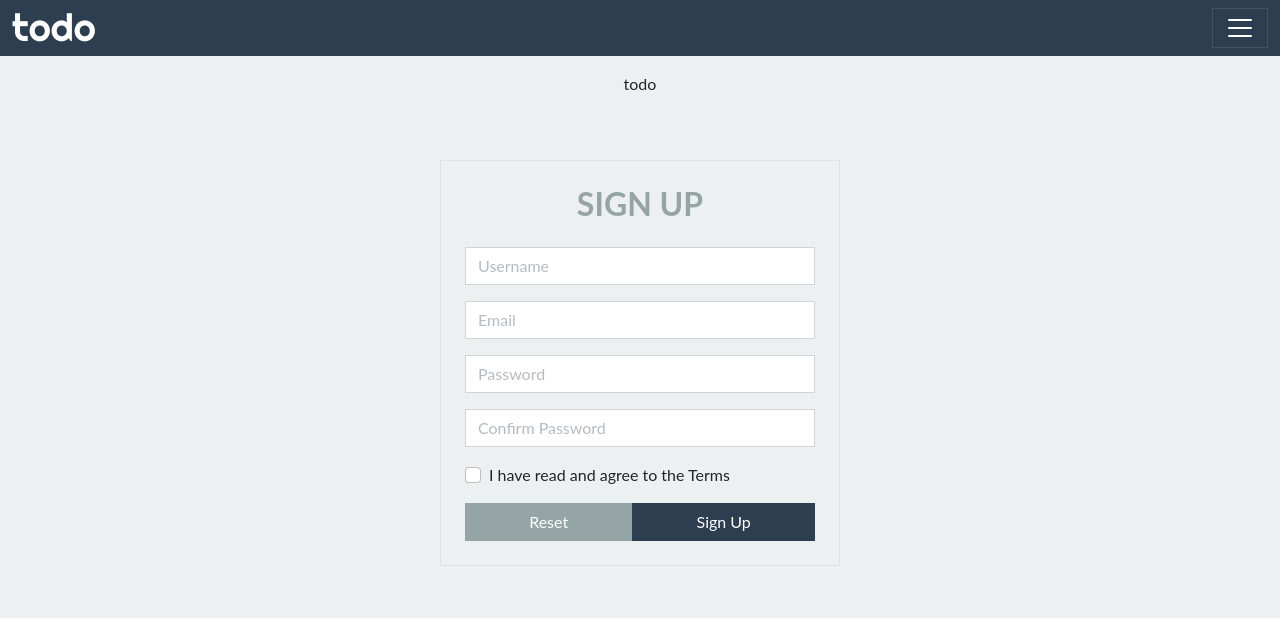
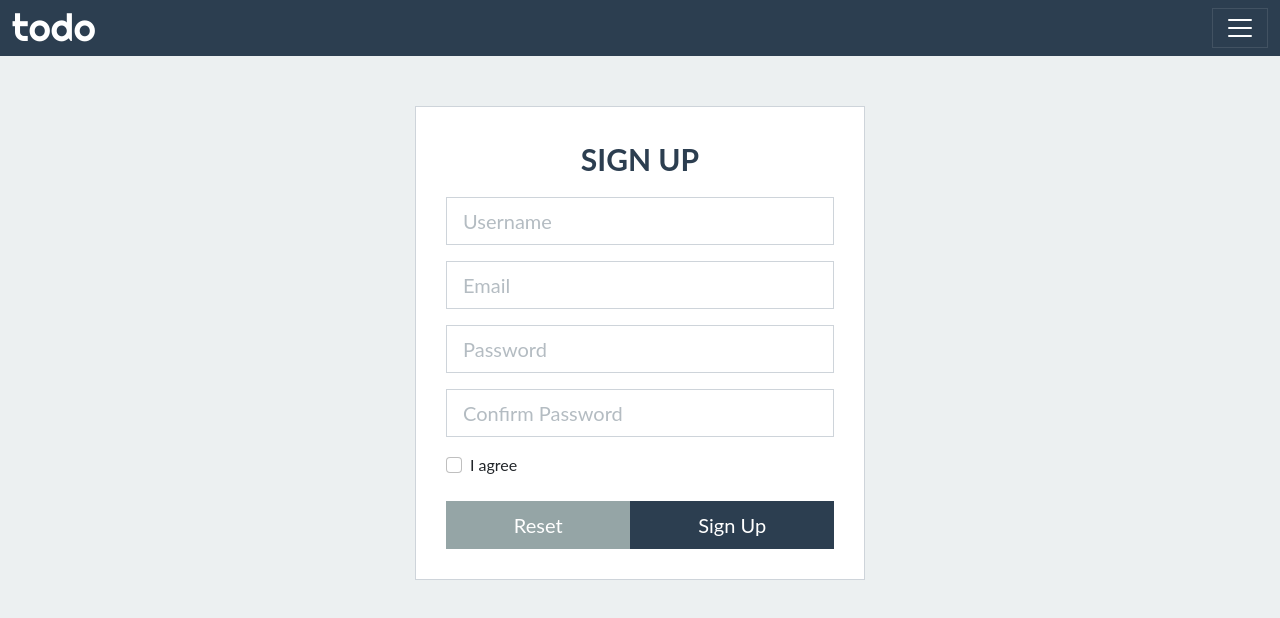
Before and after one commit to ferrylinton/react-todo-dummy, a React (Create React App) app: page /signup in a window 1280 px wide. Shown: the top 618 px of the page. Built offline with nearby package versions, Linux system fonts and the light colour scheme.

Commit message:
update pages

```diff
--- a/src/pages/about/about.jsx
+++ b/src/pages/about/about.jsx
@@ -1,6 +1,13 @@
-function About(){
-  return(
-    <div className="logo text-center my-3">todo</div>
+import "./about.scss";
+
+function About() {
+  return (
+    <div className="d-flex justify-content-center">
+      <div className="about-box">
+        <div className="about-title">todo <span>app</span></div>
+        <div className="about-description">A simple application build with ReactJS with no access to backend</div>
+      </div>
+    </div>
   )
 }
 
--- /dev/null
+++ b/src/pages/about/about.scss
@@ -0,0 +1,28 @@
+.about-box{
+  width: 100%;
+  padding: 15px;
+  display: flex;
+  justify-content: center;
+  align-items: center;
+  flex-direction: column;
+  row-gap: 15px;
+}
+
+.about-title{
+  text-transform: lowercase;
+  font-size: 50px;
+  color: var(--bs-primary);
+  line-height: 1;
+  font-family: 'Righteous', cursive;
+  font-weight: bold;
+
+  span{
+    text-transform: uppercase;
+    font-size: 25px;
+    color: var(--bs-gray-700);
+  }
+}
+
+.about-description{
+  font-size: 20px;
+}
--- a/src/pages/author/author.jsx
+++ b/src/pages/author/author.jsx
@@ -1,6 +1,16 @@
+import "./author.scss";
+import AuthorPng from '../../images/author.png';
+
 function Author(){
+
   return(
-    <div className="logo text-center my-3">Author</div>
+    <div className="d-flex justify-content-center">
+      <div className="author-box">
+        <img src={AuthorPng} alt="Author" className="author-img"  />
+        <div className="author-name">Ferry L. H.</div>
+        <div className="author-title">I am a Software Developer</div>
+      </div>
+    </div>
   )
 }
 
--- /dev/null
+++ b/src/pages/author/author.scss
@@ -0,0 +1,32 @@
+.author-box{
+  width: 100%;
+  padding: 15px;
+  display: flex;
+  justify-content: center;
+  align-items: center;
+  flex-direction: column;
+  row-gap: 15px;
+}
+
+.author-img{
+  width: 200px;
+  height: 200px;
+  border: solid 5px var(--bs-gray-600);
+  border-radius: 50%;
+}
+
+.author-name{
+  text-transform: uppercase;
+  font-family: 'Righteous', cursive;
+  font-size: 50px;
+  font-weight: bold;
+  color: var(--bs-primary);
+  line-height: 1;
+}
+
+.author-title{
+  text-transform: uppercase;
+  font-size: 20px;
+  color: var(--bs-gray-700);
+  line-height: 1;
+}
--- a/src/pages/signin/signin.jsx
+++ b/src/pages/signin/signin.jsx
@@ -1,4 +1,5 @@
 import React from 'react';
+import { Form, Button } from 'react-bootstrap';
 import { useForm } from 'react-hook-form';
 import { yupResolver } from '@hookform/resolvers/yup';
 import * as Yup from 'yup';
@@ -34,50 +35,56 @@ function Signin() {
   };
 
   return (
-    <>
-    <div className="logo text-center my-3">todo</div>
     <div className="d-flex justify-content-center">
-      <form onSubmit={handleSubmit(onSubmit)} className="border m-3 mt-5 px-4 pb-4 signin-box" autoComplete="false" noValidate>
-        <h3 className="text-secondary text-uppercase text-center fw-bold my-4">Sign In</h3>
+      <div className="signin-box">
+        <Form onSubmit={handleSubmit(onSubmit)} autoComplete="false" noValidate>
+          <div className="signin-title">Sign In</div>
 
-        <div className="form-group mb-3">
-          <input
-            name="username"
+          <Form.Group className="mb-3">
+            <Form.Control
+              size="lg"
               type="text"
               placeholder="Username"
               autoComplete="off"
               {...register('username')}
-            className={`form-control ${errors.username ? 'is-invalid' : ''}`}
+              isInvalid={!!errors.username}
             />
-          <div className="invalid-feedback">{errors.username?.message}</div>
-        </div>
+            <Form.Control.Feedback type="invalid">{errors.username?.message}</Form.Control.Feedback>
+          </Form.Group>
 
-        <div className="form-group mb-3">
-          <input
-            name="password"
+          <Form.Group className="mb-4">
+            <Form.Control
+              size="lg"
               type="password"
               placeholder="Password"
               autoComplete="off"
               {...register('password')}
-            className={`form-control ${errors.password ? 'is-invalid' : ''}`}
+              isInvalid={!!errors.password}
             />
-          <div className="invalid-feedback">{errors.password?.message}</div>
+            <Form.Control.Feedback type="invalid">{errors.password?.message}</Form.Control.Feedback>
+          </Form.Group>
+
+          <div className="d-flex">
+            <Button
+              type="reset"
+              variant="secondary"
+              size="lg"
+              onClick={() => reset()}
+              className="flex-fill">
+              Reset
+            </Button>
+            <Button
+              type="submit"
+              variant="primary"
+              size="lg"
+              className="flex-fill">
+              Sign In
+            </Button>
           </div>
 
-        <div className="d-flex">
-          <button
-            type="button"
-            onClick={() => reset()}
-            className="btn btn-secondary flex-fill">
-            Reset
-          </button>
-          <button type="submit" className="btn btn-primary flex-fill">
-            Sign In
-          </button>
+        </Form>
       </div>
-      </form>
     </div>
-    </>
   );
 }
 
--- a/src/pages/signin/signin.scss
+++ b/src/pages/signin/signin.scss
@@ -1,9 +1,28 @@
-.signin-box{
+.signin-box {
+  width: 100%;
+  margin: 50px 15px 15px 15px;
+  background-color: #ffffff;
+  min-width: 400px;
   width: 400px;
-  min-width: 400px;
+  padding: 15px;
 }
 
 @media (min-width: 576px) {
 
+  .signin-box {
+    border: solid 1px var(--bs-gray-400);
+    padding: 30px;
+    width: 450px;
+  }
 
 }
+
+.signin-title {
+  display: block;
+  text-align: center;
+  margin: 0 0 15px 0;
+  color: var(--bs-primary);
+  text-transform: uppercase;
+  font-size: 30px;
+  font-weight: bold;
+}
--- a/src/pages/signup/signup.jsx
+++ b/src/pages/signup/signup.jsx
@@ -1,4 +1,5 @@
 import React from 'react';
+import { Form, Button } from 'react-bootstrap';
 import { useForm } from 'react-hook-form';
 import { yupResolver } from '@hookform/resolvers/yup';
 import * as Yup from 'yup';
@@ -41,91 +42,91 @@ function Signup() {
   };
 
   return (
-    <>
-    <div className="logo text-center my-3">todo</div>
+
     <div className="d-flex justify-content-center">
-      <form onSubmit={handleSubmit(onSubmit)} className="border m-3 mt-5 px-4 pb-4 signup-box" autoComplete="false" noValidate>
-        <h3 className="text-secondary text-uppercase text-center fw-bold my-4">Sign Up</h3>
+      <div className="signup-box">
+        <Form onSubmit={handleSubmit(onSubmit)} autoComplete="false" noValidate>
+          <div className="signup-title">Sign Up</div>
 
-        <div className="form-group mb-3">
-          <input
-            name="username"
+          <Form.Group className="mb-3">
+            <Form.Control
+              size="lg"
               type="text"
               placeholder="Username"
               autoComplete="off"
               {...register('username')}
-            className={`form-control ${errors.username ? 'is-invalid' : ''}`}
+              isInvalid={!!errors.username}
             />
-          <div className="invalid-feedback">{errors.username?.message}</div>
-        </div>
+            <Form.Control.Feedback type="invalid">{errors.username?.message}</Form.Control.Feedback>
+          </Form.Group>
 
-        <div className="form-group mb-3">
-          <input
-            name="email"
+          <Form.Group className="mb-3">
+            <Form.Control
+              size="lg"
               type="text"
               placeholder="Email"
               autoComplete="off"
               {...register('email')}
-            className={`form-control ${errors.email ? 'is-invalid' : ''}`}
+              isInvalid={!!errors.email}
             />
-          <div className="invalid-feedback">{errors.email?.message}</div>
-        </div>
+            <Form.Control.Feedback type="invalid">{errors.email?.message}</Form.Control.Feedback>
+          </Form.Group>
 
-        <div className="form-group mb-3">
-          <input
-            name="password"
+          <Form.Group className="mb-3">
+            <Form.Control
+              size="lg"
               type="password"
               placeholder="Password"
               autoComplete="off"
               {...register('password')}
-            className={`form-control ${errors.password ? 'is-invalid' : ''}`}
+              isInvalid={!!errors.password}
             />
-          <div className="invalid-feedback">{errors.password?.message}</div>
-        </div>
+            <Form.Control.Feedback type="invalid">{errors.password?.message}</Form.Control.Feedback>
+          </Form.Group>
 
-        <div className="form-group mb-3">
-          <input
-            name="confirmPassword"
+          <Form.Group className="mb-3">
+            <Form.Control
+              size="lg"
               type="password"
               placeholder="Confirm Password"
               autoComplete="off"
               {...register('confirmPassword')}
-            className={`form-control ${errors.confirmPassword ? 'is-invalid' : ''
-              }`}
+              isInvalid={!!errors.password}
             />
-          <div className="invalid-feedback">
-            {errors.confirmPassword?.message}
+            <Form.Control.Feedback type="invalid">{errors.confirmPassword?.message}</Form.Control.Feedback>
+          </Form.Group>
+
+          <Form.Group className="mb-4">
+            <Form.Check
+              size="lg"
+              label="I agree"
+              {...register('acceptTerms')}
+              isInvalid={!!errors.acceptTerms}
+            />
+            <Form.Control.Feedback type="invalid">{errors.acceptTerms?.message}</Form.Control.Feedback>
+          </Form.Group>
+
+          <div className="d-flex">
+            <Button
+              type="reset"
+              variant="secondary"
+              size="lg"
+              onClick={() => reset()}
+              className="flex-fill">
+              Reset
+            </Button>
+            <Button
+              type="submit"
+              variant="primary"
+              size="lg"
+              className="flex-fill">
+              Sign Up
+            </Button>
+          </div>
+
+        </Form>
       </div>
     </div>
-
-        <div className="form-group form-check mb-3">
-          <input
-            name="acceptTerms"
-            type="checkbox"
-            {...register('acceptTerms')}
-            className={`form-check-input ${errors.acceptTerms ? 'is-invalid' : ''
-              }`}
-          />
-          <label htmlFor="acceptTerms" className="form-check-label">
-            I have read and agree to the Terms
-          </label>
-          <div className="invalid-feedback">{errors.acceptTerms?.message}</div>
-        </div>
-
-        <div className="d-flex">
-          <button
-            type="button"
-            onClick={() => reset()}
-            className="btn btn-secondary flex-fill">
-            Reset
-          </button>
-          <button type="submit" className="btn btn-primary flex-fill">
-            Sign Up
-          </button>
-        </div>
-      </form>
-    </div>
-    </>
   );
 }
 
--- a/src/pages/signup/signup.scss
+++ b/src/pages/signup/signup.scss
@@ -1,9 +1,28 @@
-.signup-box{
+.signup-box {
+  width: 100%;
+  margin: 50px 15px 15px 15px;
+  background-color: #ffffff;
+  min-width: 400px;
   width: 400px;
-  min-width: 400px;
+  padding: 15px;
 }
 
 @media (min-width: 576px) {
 
+  .signup-box {
+    border: solid 1px var(--bs-gray-400);
+    padding: 30px;
+    width: 450px;
+  }
 
 }
+
+.signup-title {
+  display: block;
+  text-align: center;
+  margin: 0 0 15px 0;
+  color: var(--bs-primary);
+  text-transform: uppercase;
+  font-size: 30px;
+  font-weight: bold;
+}
```
Also changed, not shown: src/images/author.png (added). Lines whose indentation alone changed are shown as unchanged.
